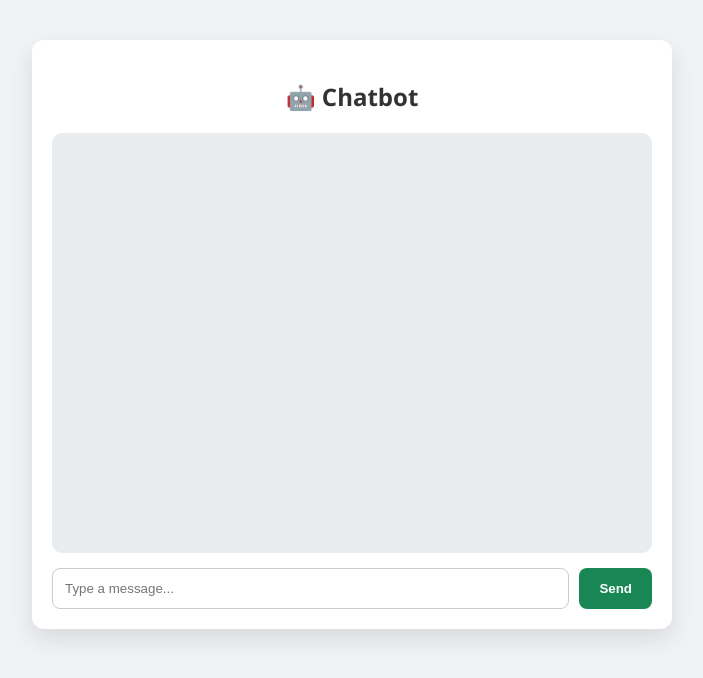
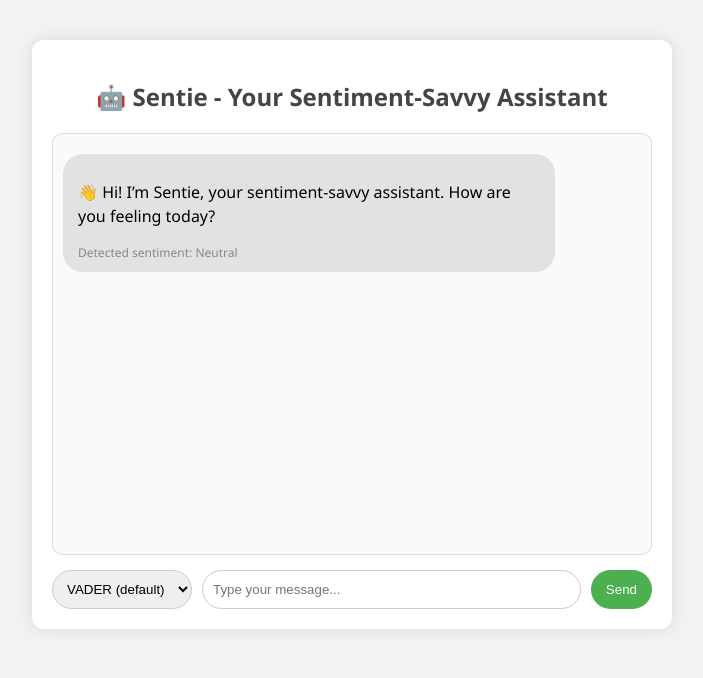
Before and after one commit to ahmed123ya/internshiptask16, a Flask app: page / in a window 1280 px wide. Shown: the top 678 px of the page, without its empty margins (288-991 px from the left). Run offline with Flask 3, Linux system fonts and the light colour scheme.

Commit message:
Update chatbot with sentiment toggle and UI improvements

```diff
--- a/app.py
+++ b/app.py
@@ -1,40 +1,72 @@
 from flask import Flask, render_template, request, jsonify
+from vaderSentiment.vaderSentiment import SentimentIntensityAnalyzer
 from textblob import TextBlob
+import time
 
 app = Flask(__name__)
+analyzer = SentimentIntensityAnalyzer()
 
-def detect_sentiment(text):
-    blob = TextBlob(text)
-    polarity = blob.sentiment.polarity
-    if polarity > 0.2:
-     return "Positive"
-    elif polarity < 0.0:
-     return "Negative"
-    else:
-     return "Neutral"
+# Sentiment detection logic
+def detect_sentiment(text, method="vader"):
+    if method == "vader":
+        score = analyzer.polarity_scores(text)
+        compound = score['compound']
+        if compound >= 0.05:
+            return "Positive"
+        elif compound <= -0.05:
+            return "Negative"
+        else:
+            return "Neutral"
+    else:  # Use TextBlob
+        blob = TextBlob(text)
+        polarity = blob.sentiment.polarity
+        if polarity > 0.1:
+            return "Positive"
+        elif polarity < -0.1:
+            return "Negative"
+        else:
+            return "Neutral"
 
-
+# Generate response based on sentiment
 def generate_response(sentiment):
     if sentiment == "Positive":
         return "That's great to hear! Keep up the positive vibes! 😊"
     elif sentiment == "Negative":
         return "I'm here for you. Things will get better soon. 🌈"
     else:
-        return "Thanks for sharing. How can I assist you today? 🙂"
+        return "Thanks for sharing. How can I assist you today? 🤝"
 
-@app.route('/')
+@app.route("/")
 def index():
-    return render_template('index.html')
+    return render_template("index.html")
 
-@app.route('/get', methods=['POST'])
-def chat():
-    user_message = request.form['message']
-    sentiment = detect_sentiment(user_message)
-    bot_response = generate_response(sentiment)
+# Initial greeting message when chat loads
+@app.route("/get_greeting", methods=["GET"])
+def get_greeting():
+    greeting = {
+        "reply": "👋 Hi! I’m Sentie, your sentiment-savvy assistant. How are you feeling today?",
+        "sentiment": "Neutral"
+    }
+    return jsonify(greeting)
+
+# Handle user message and return sentiment-aware reply
+@app.route("/get_response", methods=["POST"])
+def get_response():
+    data = request.get_json()
+    user_message = data.get("message")
+    model_choice = data.get("model", "vader")  # Default to VADER
+
+    if not user_message:
+        return jsonify({"reply": "Please enter a message.", "sentiment": "Neutral"})
+
+    sentiment = detect_sentiment(user_message, method=model_choice)
+    time.sleep(1)  # Typing delay
+    bot_reply = generate_response(sentiment)
+
     return jsonify({
-        "response": bot_response,
+        "reply": bot_reply,
         "sentiment": sentiment
     })
 
-if __name__ == '__main__':
+if __name__ == "__main__":
     app.run(debug=True)
--- a/static/style.css
+++ b/static/style.css
@@ -1,6 +1,6 @@
 body {
   font-family: 'Segoe UI', sans-serif;
-  background-color: #f0f2f5;
+  background-color: #f2f2f2;
   margin: 0;
   padding: 0;
 }
@@ -8,88 +8,87 @@ body {
 .chat-container {
   max-width: 600px;
   margin: 40px auto;
-  background: #ffffff;
+  background: #fff;
   border-radius: 12px;
-  box-shadow: 0 10px 25px rgba(0,0,0,0.1);
+  box-shadow: 0 0 15px rgba(0,0,0,0.1);
   padding: 20px;
 }
 
 h2 {
   text-align: center;
-  margin-bottom: 20px;
-  color: #333;
+  color: #444;
 }
 
-#chat-box {
+.chat-box {
   height: 400px;
   overflow-y: auto;
   padding: 10px;
-  background: #e9ecef;
+  border: 1px solid #ddd;
+  margin-bottom: 15px;
   border-radius: 10px;
-  margin-bottom: 15px;
-  display: flex;
-  flex-direction: column;
-  gap: 10px;
+  background-color: #fafafa;
 }
 
-.chat-bubble {
+.message {
+  margin: 10px 0;
   max-width: 80%;
   padding: 10px 15px;
-  border-radius: 18px;
-  line-height: 1.4;
+  border-radius: 20px;
+  line-height: 1.5;
   position: relative;
-  opacity: 0;
-  animation: fadeIn 0.5s ease forwards;
 }
 
-.user-msg {
-  background-color: #0d6efd;
-  color: white;
+.message.user {
+  background-color: #DCF8C6;
   align-self: flex-end;
-  border-bottom-right-radius: 0;
+  margin-left: auto;
 }
 
-.bot-msg {
-  background-color: #dee2e6;
-  color: #111;
+.message.bot {
+  background-color: #E2E2E2;
   align-self: flex-start;
-  border-bottom-left-radius: 0;
+  margin-right: auto;
 }
 
-form {
+.message.typing {
+  background-color: #f0f0f0;
+  font-style: italic;
+}
+
+.sentiment {
+  display: block;
+  font-size: 12px;
+  color: #888;
+  margin-top: 5px;
+}
+
+.controls {
   display: flex;
   gap: 10px;
 }
 
-input {
+input[type="text"] {
   flex: 1;
-  padding: 12px;
-  border-radius: 8px;
+  padding: 10px;
+  border-radius: 20px;
   border: 1px solid #ccc;
-  outline: none;
 }
 
 button {
-  padding: 12px 20px;
+  padding: 10px 15px;
+  background-color: #4CAF50;
   border: none;
-  background-color: #198754;
+  border-radius: 20px;
   color: white;
-  font-weight: bold;
-  border-radius: 8px;
   cursor: pointer;
 }
 
 button:hover {
-  background-color: #157347;
+  background-color: #45a049;
 }
 
-@keyframes fadeIn {
-  from {
-    transform: translateY(10px);
-    opacity: 0;
-  }
-  to {
-    transform: translateY(0);
-    opacity: 1;
-  }
+select {
+  padding: 10px;
+  border-radius: 20px;
+  border: 1px solid #ccc;
 }
--- a/templates/index.html
+++ b/templates/index.html
@@ -2,40 +2,72 @@
 <html lang="en">
 <head>
   <meta charset="UTF-8" />
-  <title>Sentiment Chatbot</title>
- <link rel="stylesheet" href="{{ url_for('static', filename='style.css') }}">
-
+  <meta name="viewport" content="width=device-width, initial-scale=1.0"/>
+  <title>Sentie - Sentiment Chatbot</title>
+  <link rel="stylesheet" href="{{ url_for('static', filename='style.css') }}">
 </head>
 <body>
   <div class="chat-container">
-    <h2>🤖 Chatbot</h2>
-    <div id="chat-box"></div>
-    <form id="chat-form">
-      <input type="text" id="user-input" placeholder="Type a message..." required />
-      <button type="submit">Send</button>
-    </form>
+    <h2>🤖 Sentie - Your Sentiment-Savvy Assistant</h2>
+
+    <div class="chat-box" id="chat-box">
+      <!-- Messages appear here -->
+    </div>
+
+    <div class="controls">
+      <select id="modelSelect">
+        <option value="vader">VADER (default)</option>
+        <option value="textblob">TextBlob</option>
+      </select>
+      <input type="text" id="user-input" placeholder="Type your message..." autocomplete="off">
+      <button onclick="sendMessage()">Send</button>
+    </div>
   </div>
 
   <script>
-    const form = document.getElementById('chat-form');
-    const input = document.getElementById('user-input');
-    const chatBox = document.getElementById('chat-box');
+    // Load greeting when page loads
+    window.onload = async () => {
+      const res = await fetch("/get_greeting");
+      const data = await res.json();
+      addMessage("bot", data.reply, data.sentiment);
+    };
 
-    form.onsubmit = async (e) => {
-      e.preventDefault();
-      const userText = input.value;
-      chatBox.innerHTML += `<p><strong>You:</strong> ${userText}</p>`;
+    function addMessage(sender, text, sentiment = "") {
+      const chatBox = document.getElementById("chat-box");
+      const message = document.createElement("div");
+      message.classList.add("message", sender);
+      message.innerHTML = `<p>${text}</p>` + (sentiment ? `<span class="sentiment">Detected sentiment: ${sentiment}</span>` : "");
+      chatBox.appendChild(message);
+      chatBox.scrollTop = chatBox.scrollHeight;
+    }
+
+    async function sendMessage() {
+      const input = document.getElementById("user-input");
+      const text = input.value.trim();
+      const model = document.getElementById("modelSelect").value;
+
+      if (!text) return;
+
+      addMessage("user", text);
       input.value = "";
 
-      const res = await fetch('/get', {
-        method: 'POST',
-        headers: { 'Content-Type': 'application/x-www-form-urlencoded' },
-        body: `message=${encodeURIComponent(userText)}`
+      // Show typing...
+      const typing = document.createElement("div");
+      typing.classList.add("message", "bot", "typing");
+      typing.innerHTML = `<p><em>Sentie is typing...</em></p>`;
+      document.getElementById("chat-box").appendChild(typing);
+
+      const response = await fetch("/get_response", {
+        method: "POST",
+        headers: { "Content-Type": "application/json" },
+        body: JSON.stringify({ message: text, model })
       });
-      const data = await res.json();
-      chatBox.innerHTML += `<p><strong>Bot:</strong> ${data.response} <br><em>Detected sentiment: ${data.sentiment}</em></p>`;
-      chatBox.scrollTop = chatBox.scrollHeight;
-    };
+
+      const data = await response.json();
+
+      typing.remove(); // Remove typing indicator
+      addMessage("bot", data.reply, data.sentiment);
+    }
   </script>
 </body>
 </html>
```
Also changed, not shown: gif/ezgif.com-animated-gif-maker.gif (added), readme.md, 3 other files.
